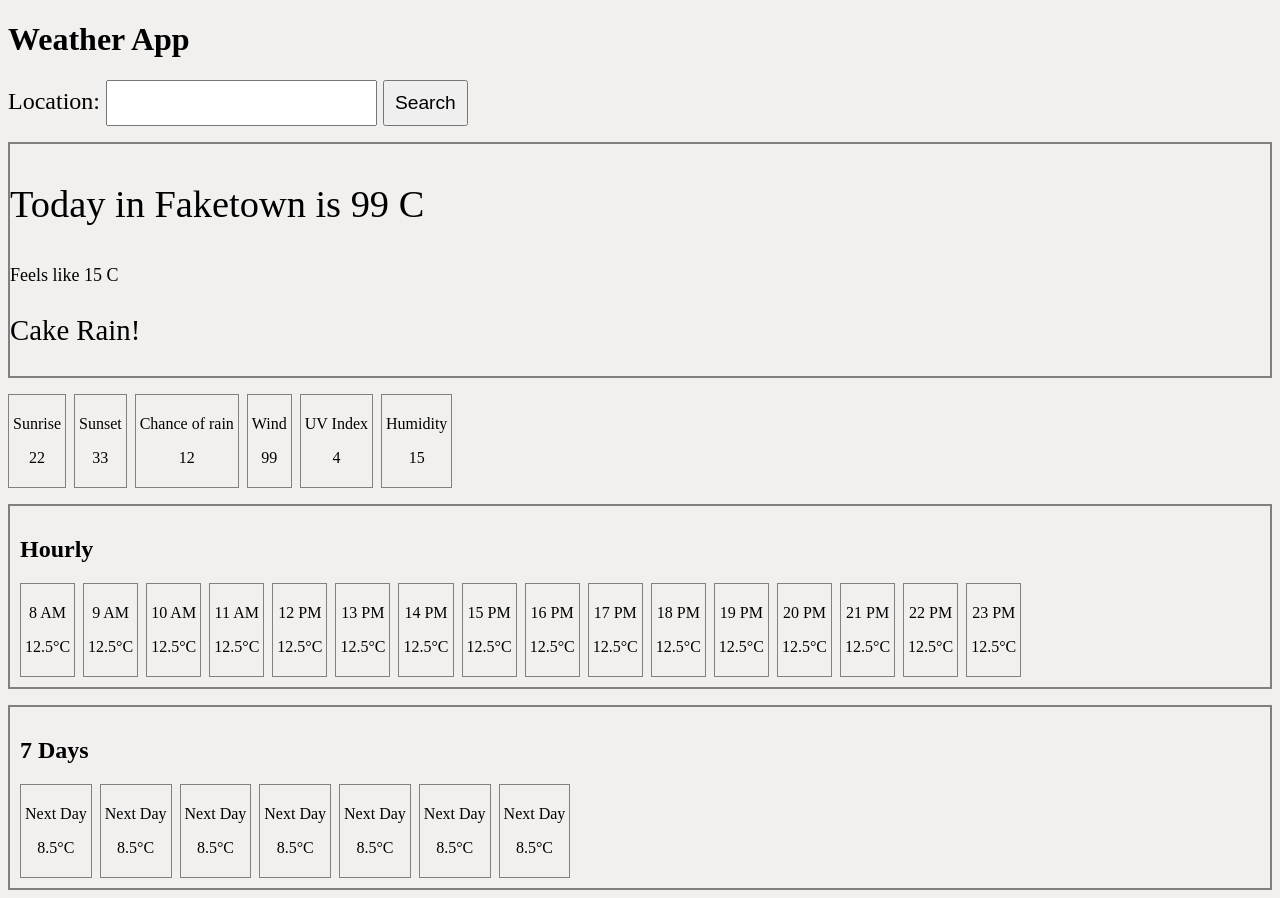
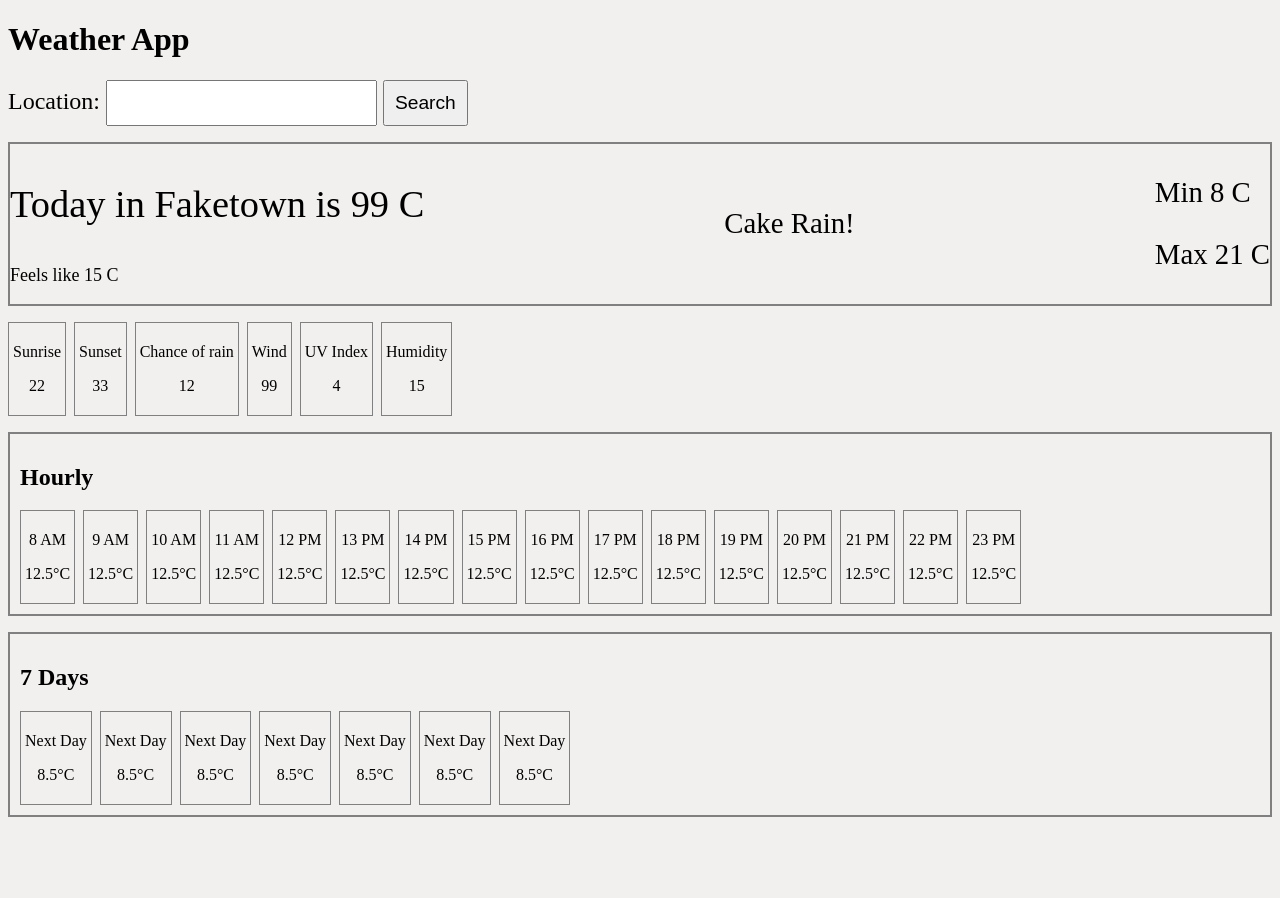
Before and after one commit to ArtemyOsovskoi/weather-app, a website built with webpack: page src/template.html in a window 1280 px wide. After the commit the page ends 825 px from the top, so only its background shows below. Built offline with nearby package versions, Linux system fonts and the light colour scheme.

Commit message:
added minmax

```diff
--- a/src/index.js
+++ b/src/index.js
@@ -19,6 +19,8 @@ let windNode = document.getElementById("wind");
 let uvIndexNode = document.getElementById("uvIndex");
 let humidityNode = document.getElementById("humidity");
 
+let minNode = document.getElementById("today_min");
+let maxNode = document.getElementById("today_max");
 
 async function getTodayWeatherData() {
   try {
@@ -38,10 +40,8 @@ async function getTodayWeatherData() {
       windNode.innerHTML = jsonData.days[0].windspeed + " " + "km/h";
       uvIndexNode.innerHTML = jsonData.days[0].uvindex;
       humidityNode.innerHTML = jsonData.days[0].humidity + " " + "%";
-
-
-
-
+      minNode.innerHTML = "Min" + " " + jsonData.days[0].tempmin + " " + "°C";
+      maxNode.innerHTML = "Max" + " " + jsonData.days[0].tempmax + " " + "°C";
 
       return jsonData;
     } else {
--- a/src/styles.css
+++ b/src/styles.css
@@ -10,6 +10,9 @@ body {
     margin-top: 1rem;
     border: 2px solid gray;
     font-size: 1.8rem;
+    display: flex;
+    justify-content: space-between;
+    align-items: center;
 }
 
 #today_weather_feelslike {
--- a/src/template.html
+++ b/src/template.html
@@ -16,10 +16,19 @@
         </div>
         <div id="today_weather_container">
             <!-- image for specific weather -->
-            <p id="today_weather">Today in Faketown is 99 C</p>
-            <p id="today_weather_feelslike">Feels like 15 C</p>
+             <div>
+                <p id="today_weather">Today in Faketown is 99 C</p>
+                <p id="today_weather_feelslike">Feels like 15 C</p>
+             </div>
+
             <p id="today_weather_condition">Cake Rain!</p>
+
+            <div id="minmax_container">
+                <p id="today_min">Min 8 C</p>
+                <p id="today_max">Max 21 C</p>
+            </div>
         </div>
+
 
         <div id="today_otherInfo_container">
             <div class="otherInfo_container">
```
